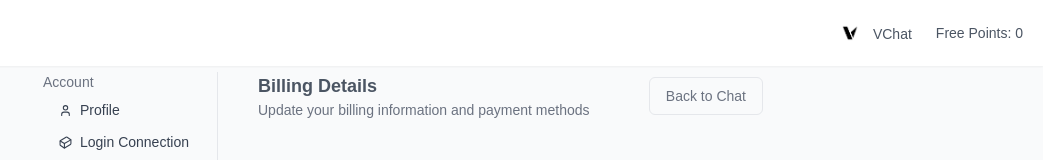
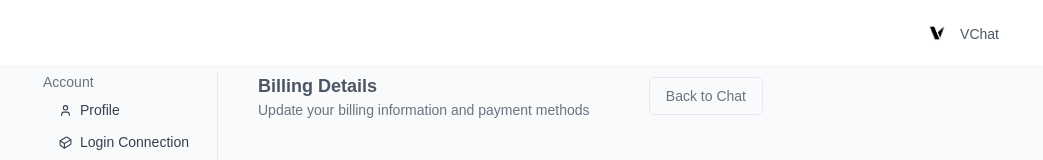
Before and after one commit to rashi1262/VChat, a Next.js app: page /billing in a window 1280 px wide. Shown: the top 160 px of the page, without its empty margins (237-1280 px from the left). Built offline with nearby package versions, Linux system fonts and the light colour scheme.

Commit message:
toaster added

```diff
--- a/src/app/header.js
+++ b/src/app/header.js
@@ -330,7 +330,7 @@ const Header = () => {
 
 
           <div className="text-gray-600 text-sm font-medium">
-            Free Points: {credits}
+
           </div>
         </div>
 
--- a/src/app/upload/page.js
+++ b/src/app/upload/page.js
@@ -56,7 +56,7 @@ const page = () => {
       e.preventDefault();
 
       if (!file) {
-        console.error('No file selected');
+        toast.error('No file selected')
         return;
       }
 
```
